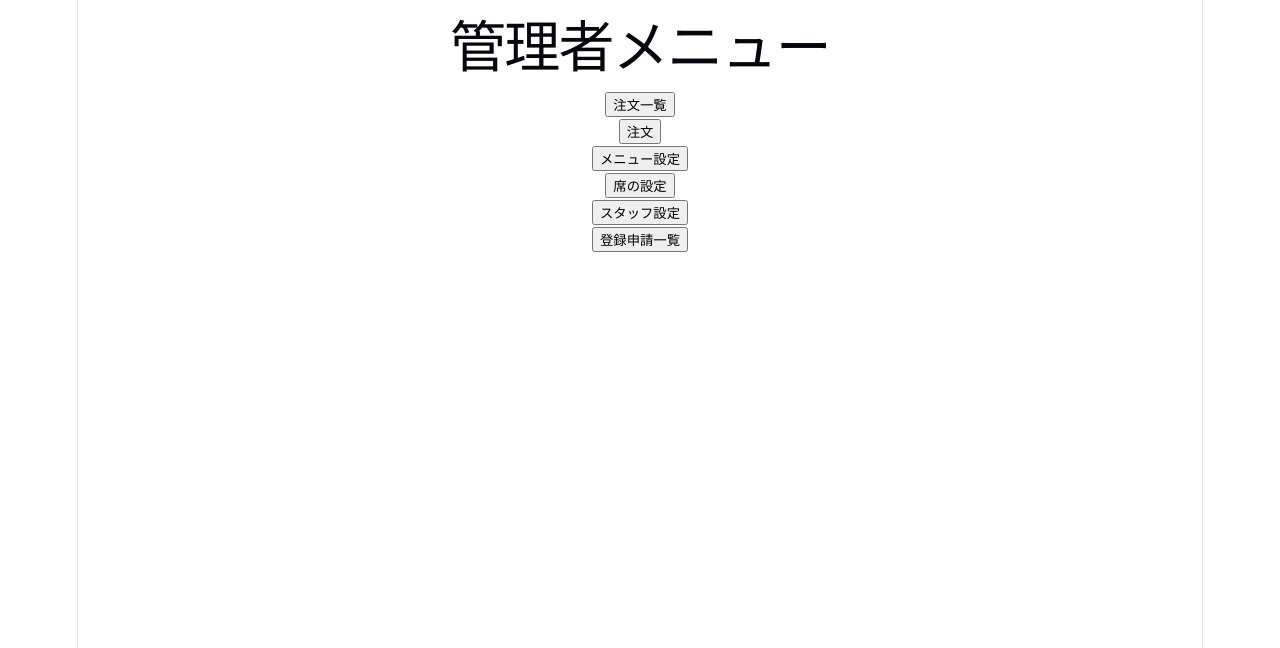
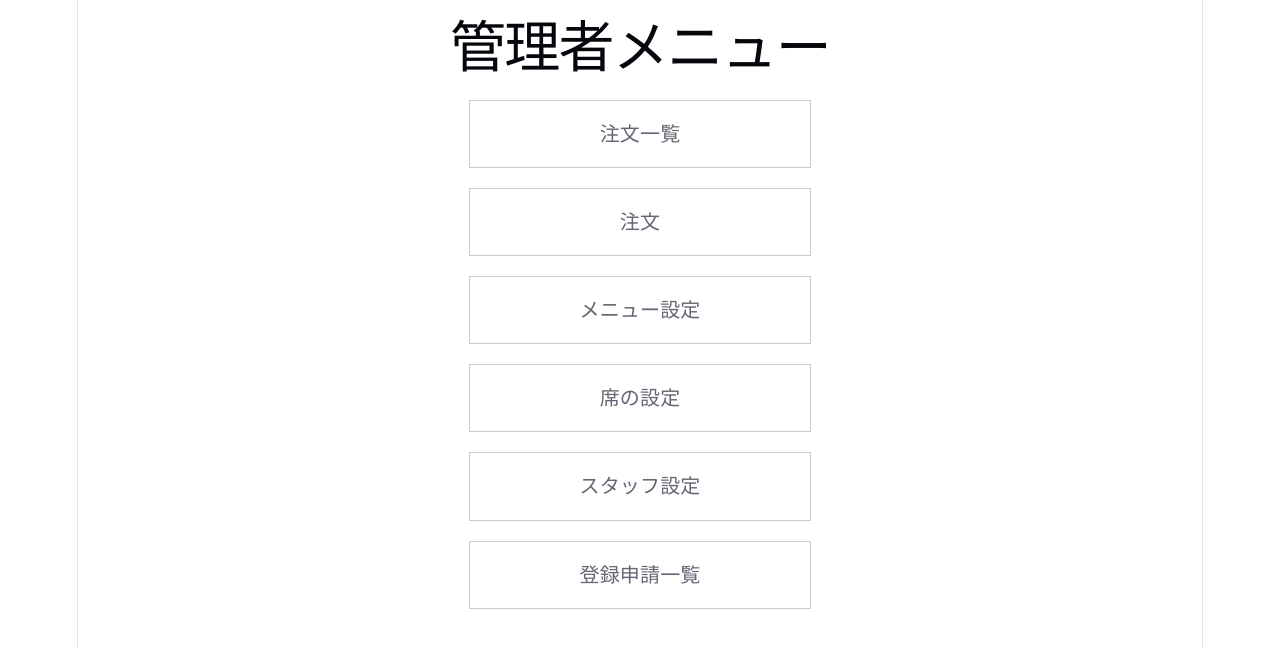
Before and after one commit to wyuu106/order_entry_system, a React app in the folder frontend/: page /admin in a window 1280 px wide. Shown: the top 648 px of the page. Built offline with nearby package versions, Linux system fonts and the light colour scheme; the HTML template or start-up script is replaced by a standard one.

Commit message:
デザイン変更

```diff
--- a/frontend/src/pages/Admin.jsx
+++ b/frontend/src/pages/Admin.jsx
@@ -1,60 +1,72 @@
-// 管理者のページ
+// 管理者画面
 
 import { useNavigate } from "react-router-dom";
 
 function Admin() {
   const navigate = useNavigate();
 
+  const menuStyle = {
+    width: "300px",
+    padding: "20px",
+    margin: "10px 0",
+    fontSize: "20px",
+    textAlign: "center",
+    border: "1px solid #ccc",
+    cursor: "pointer",
+  };
+
+  const containerStyle = {
+    display: "flex",
+    flexDirection: "column",
+    alignItems: "center",   // 横中央
+    height: "100vh",         // 画面いっぱい使う
+  };
+
   return (
-    <div>
+    <div style={containerStyle}>
       <h1>管理者メニュー</h1>
 
-      <button
+      <div
+        style={menuStyle}
         onClick={() => navigate("/admin/orders")}
       >
         注文一覧
-      </button>
+      </div>
 
-      <br />
-
-      <button
+      <div
+        style={menuStyle}
         onClick={() => navigate("/seats")}
       >
         注文
-      </button>
+      </div>
 
-      <br />
-
-      <button
+      <div
+        style={menuStyle}
         onClick={() => navigate("/admin/categories")}
       >
         メニュー設定
-      </button>
+      </div>
 
-      <br />
-
-      <button
+      <div
+        style={menuStyle}
         onClick={() => navigate("/admin/seats")}
       >
         席の設定
-      </button>
+      </div>
 
-      <br />
-
-      <button
+      <div
+        style={menuStyle}
         onClick={() => navigate("/admin/users")}
       >
         スタッフ設定
-      </button>
+      </div>
 
-      <br />
-
-      <button
+      <div
+        style={menuStyle}
         onClick={() => navigate("/admin/requests")}
       >
         登録申請一覧
-      </button>
-
+      </div>
     </div>
   );
 }
--- a/frontend/src/pages/AdminCategory.jsx
+++ b/frontend/src/pages/AdminCategory.jsx
@@ -122,6 +122,8 @@ function AdminCategory() {
         戻る
       </button>
 
+      <br />
+
       {/* フォーム（新規・編集共通） */}
       <input
         value={categoryName}
--- a/frontend/src/pages/AdminSeat.jsx
+++ b/frontend/src/pages/AdminSeat.jsx
@@ -152,7 +152,15 @@ function AdminSeat() {
 
       <h2>席一覧</h2>
 
-      <table border="1">
+      <table
+        border="1"
+        cellPadding="8"
+        style={{
+          margin: "0 auto",
+          borderCollapse: "collapse",
+          textAlign: "center",
+        }}
+      >
         <thead>
           <tr>
             <th>席名</th>
--- a/frontend/src/pages/AdminUser.jsx
+++ b/frontend/src/pages/AdminUser.jsx
@@ -60,7 +60,15 @@ function AdminUser() {
         戻る
       </button>
 
-      <table border="1" cellPadding="8">
+      <table
+        border="1"
+        cellPadding="8"
+        style={{
+          margin: "0 auto",
+          borderCollapse: "collapse",
+          textAlign: "center",
+        }}
+      >
         <thead>
           <tr>
             <th>ユーザー名</th>
--- a/frontend/src/pages/Order.jsx
+++ b/frontend/src/pages/Order.jsx
@@ -234,7 +234,15 @@ function Order() {
           {orders.length === 0 ? (
             <p>オーダーなし</p>
           ) : (
-            <table border="1">
+            <table
+              border="1"
+              cellPadding="8"
+              style={{
+                margin: "0 auto",
+                borderCollapse: "collapse",
+                textAlign: "center",
+              }}
+            >
               <thead>
                 <tr>
                   <th>注文者</th>
--- a/frontend/src/pages/Seat.jsx
+++ b/frontend/src/pages/Seat.jsx
@@ -79,7 +79,15 @@ function Seat() {
         戻る
       </button>
 
-      <table border="1">
+      <table
+        border="1"
+        cellPadding="8"
+        style={{
+          margin: "0 auto",
+          borderCollapse: "collapse",
+          textAlign: "center",
+        }}
+      >
         <thead>
           <tr>
             <th>席名</th>
--- a/frontend/src/pages/Staff.jsx
+++ b/frontend/src/pages/Staff.jsx
@@ -5,15 +5,33 @@ import { useNavigate } from "react-router-dom";
 function Staff() {
   const navigate = useNavigate();
 
+  const menuStyle = {
+    width: "300px",
+    padding: "20px",
+    margin: "10px 0",
+    fontSize: "20px",
+    textAlign: "center",
+    border: "1px solid #ccc",
+    cursor: "pointer",
+  };
+
+  const containerStyle = {
+    display: "flex",
+    flexDirection: "column",
+    alignItems: "center",   // 横中央
+    height: "100vh",         // 画面いっぱい使う
+  };
+
   return (
-    <div>
+    <div style={containerStyle}>
       <h1>スタッフメニュー</h1>
 
-      <button
+      <div
+        style={menuStyle}
         onClick={() => navigate("/seats")}
       >
         注文
-      </button>
+      </div>
     </div>
   );
 }
```
Also changed, not shown: 1 other file (tests, documents, lock files or other folders).
